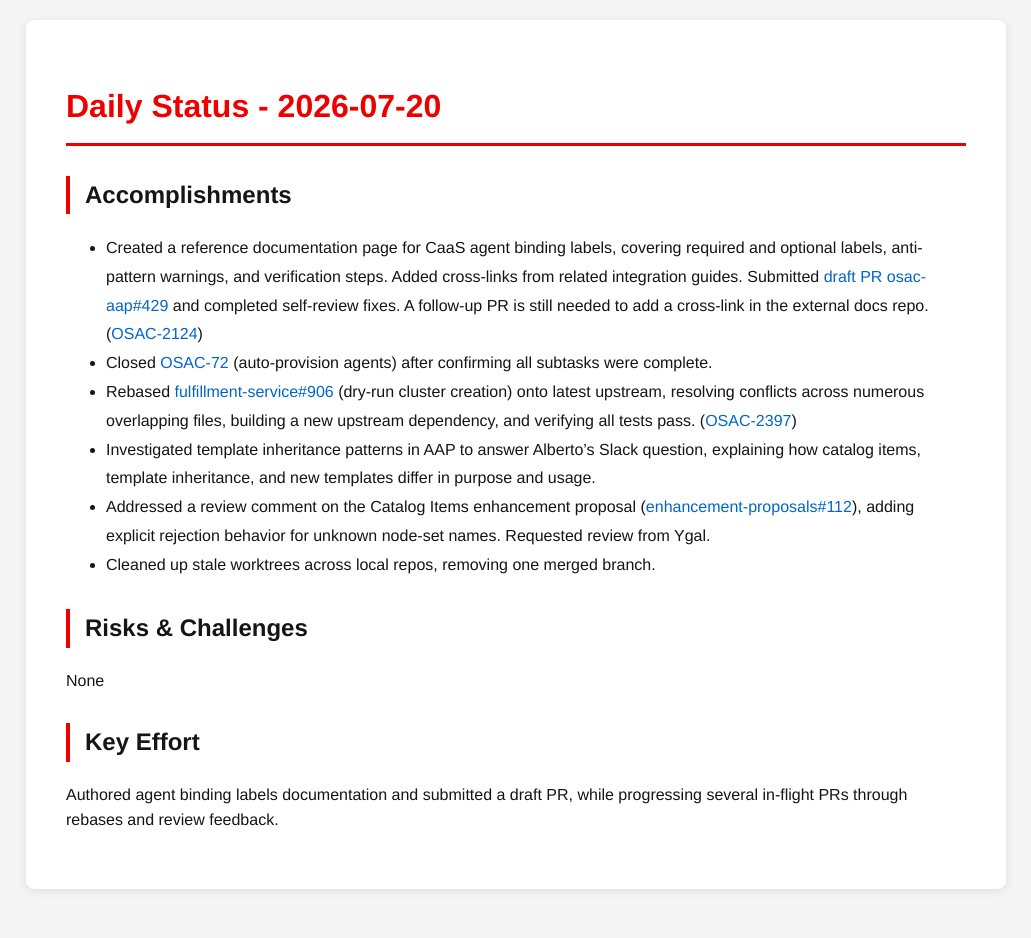
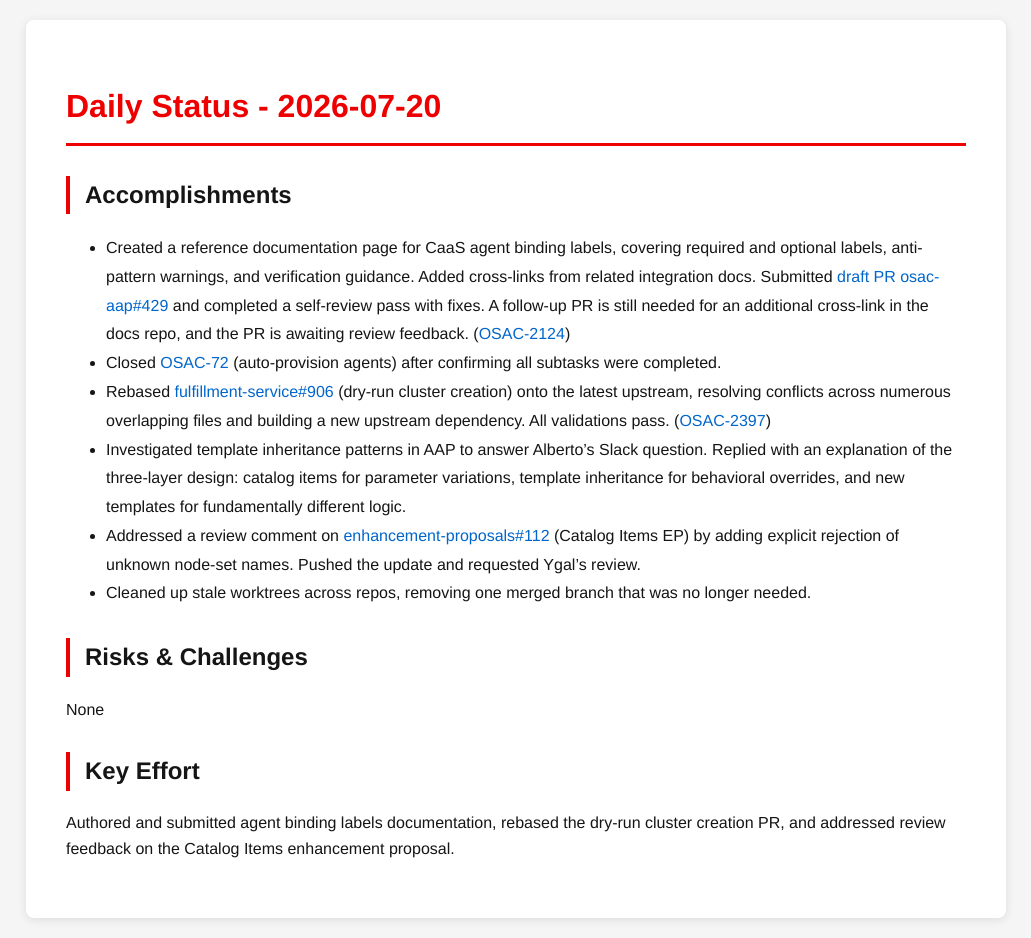
Before and after one commit to tzvatot/daily-status, a Jekyll site: the page built from 2026-07-20.md, in a window 1280 px wide. Shown: the whole page, without its empty margins (124-1155 px from the left). Built offline with Jekyll 4.4.1, drawn with Linux system fonts in a browser that asks for light colours; before the commit the page ends 909 px from its top, so only the background shows below that.

Commit message:
Daily status update - 2026-07-20

```diff
--- a/2026-07-20.md
+++ b/2026-07-20.md
@@ -7,15 +7,15 @@ date: 2026-07-20
 # Daily Status - 2026-07-20
 
 ## Accomplishments
-- Created a reference documentation page for CaaS agent binding labels, covering required and optional labels, anti-pattern warnings, and verification steps. Added cross-links from related integration guides. Submitted [draft PR osac-aap#429](https://github.com/osac-project/osac-aap/pull/429) and completed self-review fixes. A follow-up PR is still needed to add a cross-link in the external docs repo. ([OSAC-2124](https://redhat.atlassian.net/browse/OSAC-2124))
-- Closed [OSAC-72](https://redhat.atlassian.net/browse/OSAC-72) (auto-provision agents) after confirming all subtasks were complete.
-- Rebased [fulfillment-service#906](https://github.com/osac-project/fulfillment-service/pull/906) (dry-run cluster creation) onto latest upstream, resolving conflicts across numerous overlapping files, building a new upstream dependency, and verifying all tests pass. ([OSAC-2397](https://redhat.atlassian.net/browse/OSAC-2397))
-- Investigated template inheritance patterns in AAP to answer Alberto's Slack question, explaining how catalog items, template inheritance, and new templates differ in purpose and usage.
-- Addressed a review comment on the Catalog Items enhancement proposal ([enhancement-proposals#112](https://github.com/osac-project/enhancement-proposals/pull/112)), adding explicit rejection behavior for unknown node-set names. Requested review from Ygal.
-- Cleaned up stale worktrees across local repos, removing one merged branch.
+- Created a reference documentation page for CaaS agent binding labels, covering required and optional labels, anti-pattern warnings, and verification guidance. Added cross-links from related integration docs. Submitted [draft PR osac-aap#429](https://github.com/osac-project/osac-aap/pull/429) and completed a self-review pass with fixes. A follow-up PR is still needed for an additional cross-link in the docs repo, and the PR is awaiting review feedback. ([OSAC-2124](https://redhat.atlassian.net/browse/OSAC-2124))
+- Closed [OSAC-72](https://redhat.atlassian.net/browse/OSAC-72) (auto-provision agents) after confirming all subtasks were completed.
+- Rebased [fulfillment-service#906](https://github.com/osac-project/fulfillment-service/pull/906) (dry-run cluster creation) onto the latest upstream, resolving conflicts across numerous overlapping files and building a new upstream dependency. All validations pass. ([OSAC-2397](https://redhat.atlassian.net/browse/OSAC-2397))
+- Investigated template inheritance patterns in AAP to answer Alberto's Slack question. Replied with an explanation of the three-layer design: catalog items for parameter variations, template inheritance for behavioral overrides, and new templates for fundamentally different logic.
+- Addressed a review comment on [enhancement-proposals#112](https://github.com/osac-project/enhancement-proposals/pull/112) (Catalog Items EP) by adding explicit rejection of unknown node-set names. Pushed the update and requested Ygal's review.
+- Cleaned up stale worktrees across repos, removing one merged branch that was no longer needed.
 
 ## Risks & Challenges
 None
 
 ## Key Effort
-Authored agent binding labels documentation and submitted a draft PR, while progressing several in-flight PRs through rebases and review feedback.
+Authored and submitted agent binding labels documentation, rebased the dry-run cluster creation PR, and addressed review feedback on the Catalog Items enhancement proposal.
```
